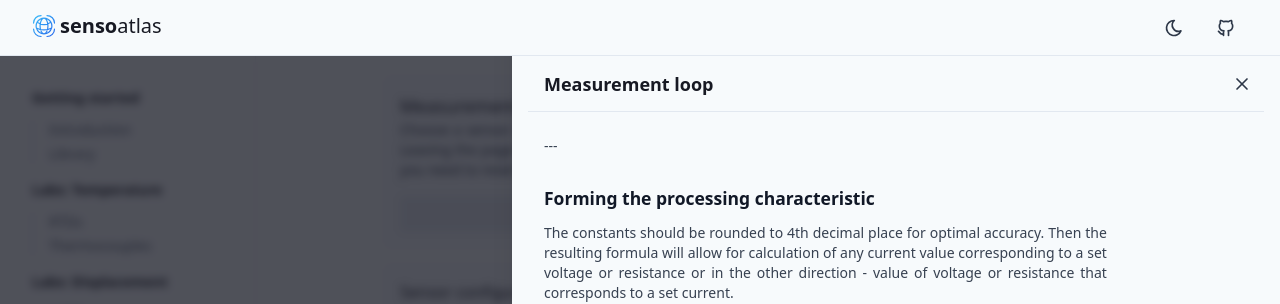
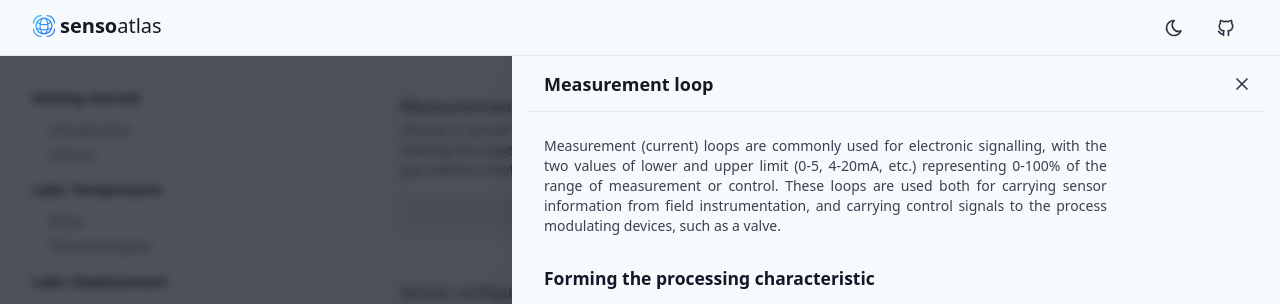
Before and after one commit to utbrott/sensoatlas, a Next.js app: page /laboratories/transducers/measurement-loop in a window 1280 px wide. Both pictures are taken after a click on the button "View theory". Shown: the top 304 px of the page. Built offline with nearby package versions, Linux system fonts and the light colour scheme; a web font is replaced by a local one.

Commit message:
fix(labs/measurement-loop): add missing short description

```diff
--- a/src/data/laboratories/transducers/measurement-loop.tsx
+++ b/src/data/laboratories/transducers/measurement-loop.tsx
@@ -84,7 +84,14 @@ export const Article = () => {
 
   return (
     <span className='text-justify text-sm'>
-      <p>---</p>
+      <p>
+        Measurement (current) loops are commonly used for electronic signalling,
+        with the two values of lower and upper limit (0-5, 4-20mA, etc.)
+        representing 0-100% of the range of measurement or control. These loops
+        are used both for carrying sensor information from field
+        instrumentation, and carrying control signals to the process modulating
+        devices, such as a valve.
+      </p>
       <h3>Forming the processing characteristic</h3>
       <p>
         The constants should be rounded to 4th decimal place for optimal
```
